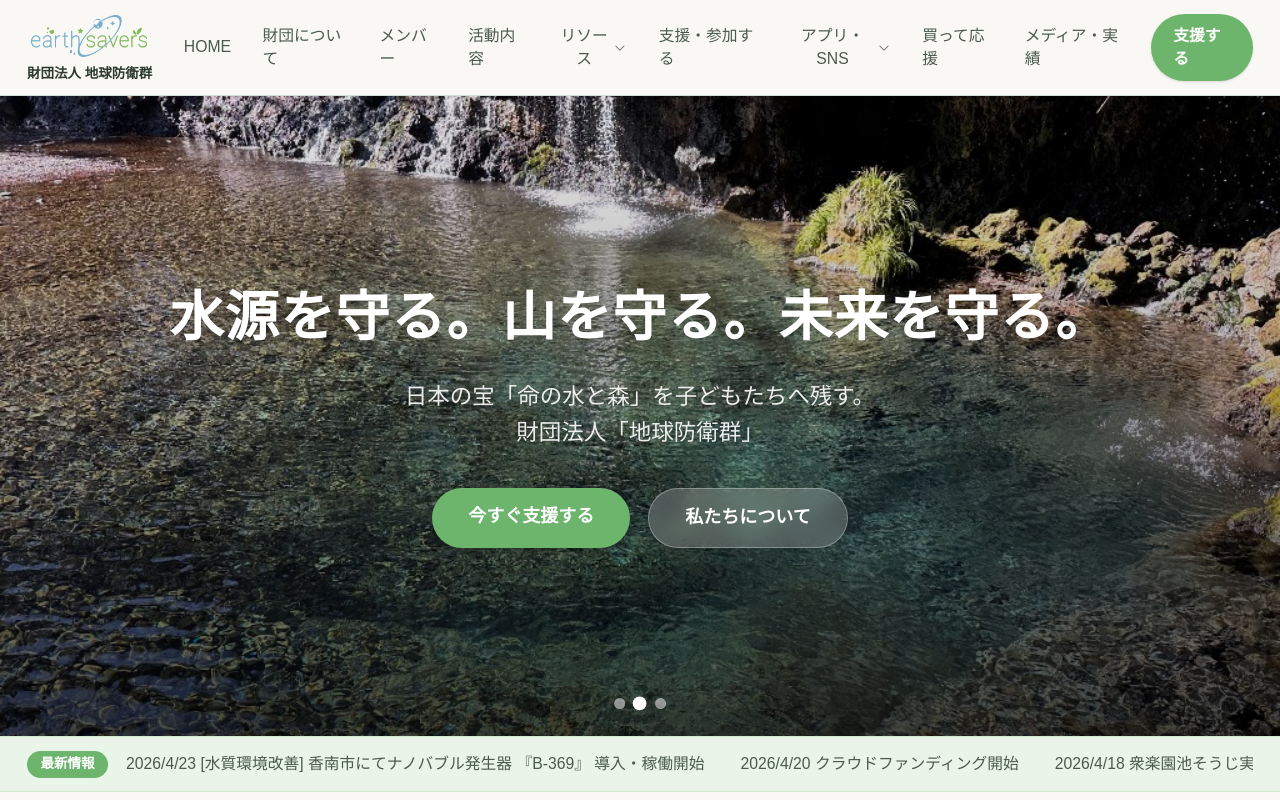
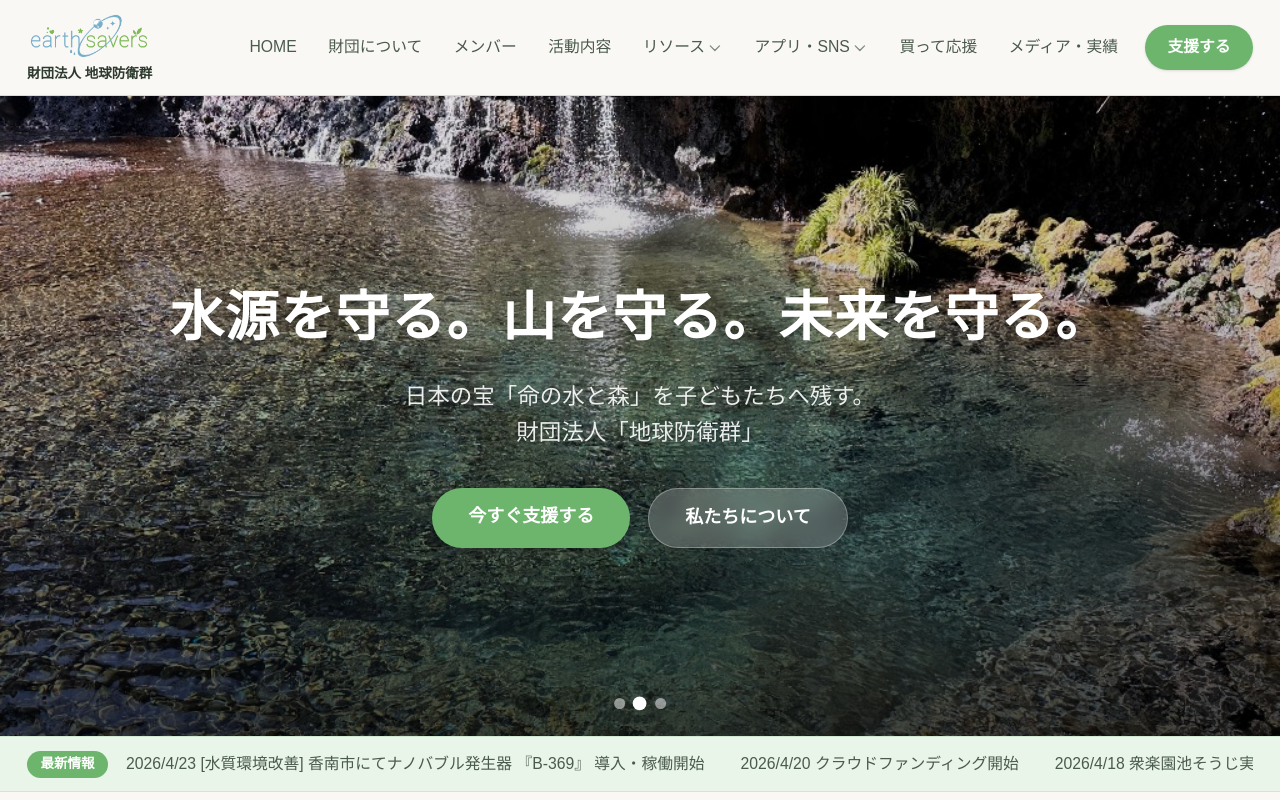
Before and after one commit to haitakamak-cmyk/earth-savers-web, a Next.js app: page / in a window 1280 px wide. Shown: the top 800 px of the page. Built offline with nearby package versions, Linux system fonts and the light colour scheme; a web font is replaced by a local one.

Commit message:
chore: earth-savers-web の未コミット変更をまとめて反映

```diff
--- a/src/components/Header.tsx
+++ b/src/components/Header.tsx
@@ -15,7 +15,11 @@ const navItemsBeforeResource = [
   { label: "活動内容", href: "/activities" },
 ];
 
-const navItemsAfterResource = [{ label: "支援・参加する", href: "/join" }];
+/**
+ * 「支援・参加する」テキストリンクは削除済み（緑CTA「支援する」と同じ `/join` で完全重複だったため）。
+ * 将来また間に項目を入れたいときはここに足す。
+ */
+const navItemsAfterResource: { label: string; href: string }[] = [];
 
 /** お問い合わせはヘッダーからは外し、フッター等からご案内（メニュー圧迫と「下げる」要望のため） */
 const navItemsAfterAppSns = [
@@ -43,7 +47,7 @@ function ChevronDownIcon({ className }: { className?: string }) {
 }
 
 function navLinkClassDesktop() {
-  return "rounded-lg px-2 py-2 text-xs font-medium text-text-secondary transition-colors hover:bg-wakakusa-light hover:text-wakakusa-dark lg:px-3 lg:text-sm";
+  return "whitespace-nowrap rounded-lg px-2 py-2 text-xs font-medium text-text-secondary transition-colors hover:bg-wakakusa-light hover:text-wakakusa-dark lg:px-3 lg:text-sm";
 }
 
 export function Header() {
```
